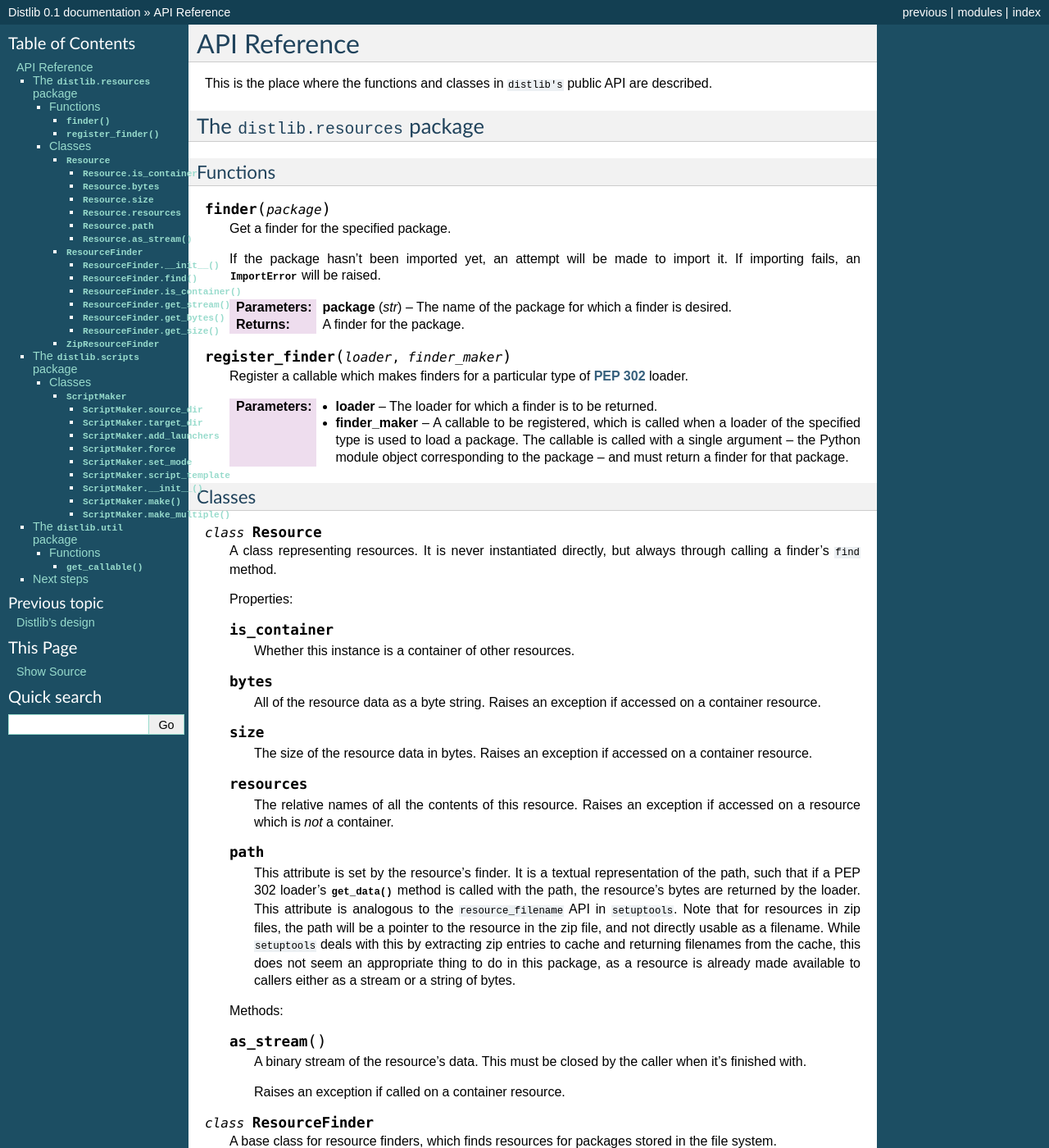
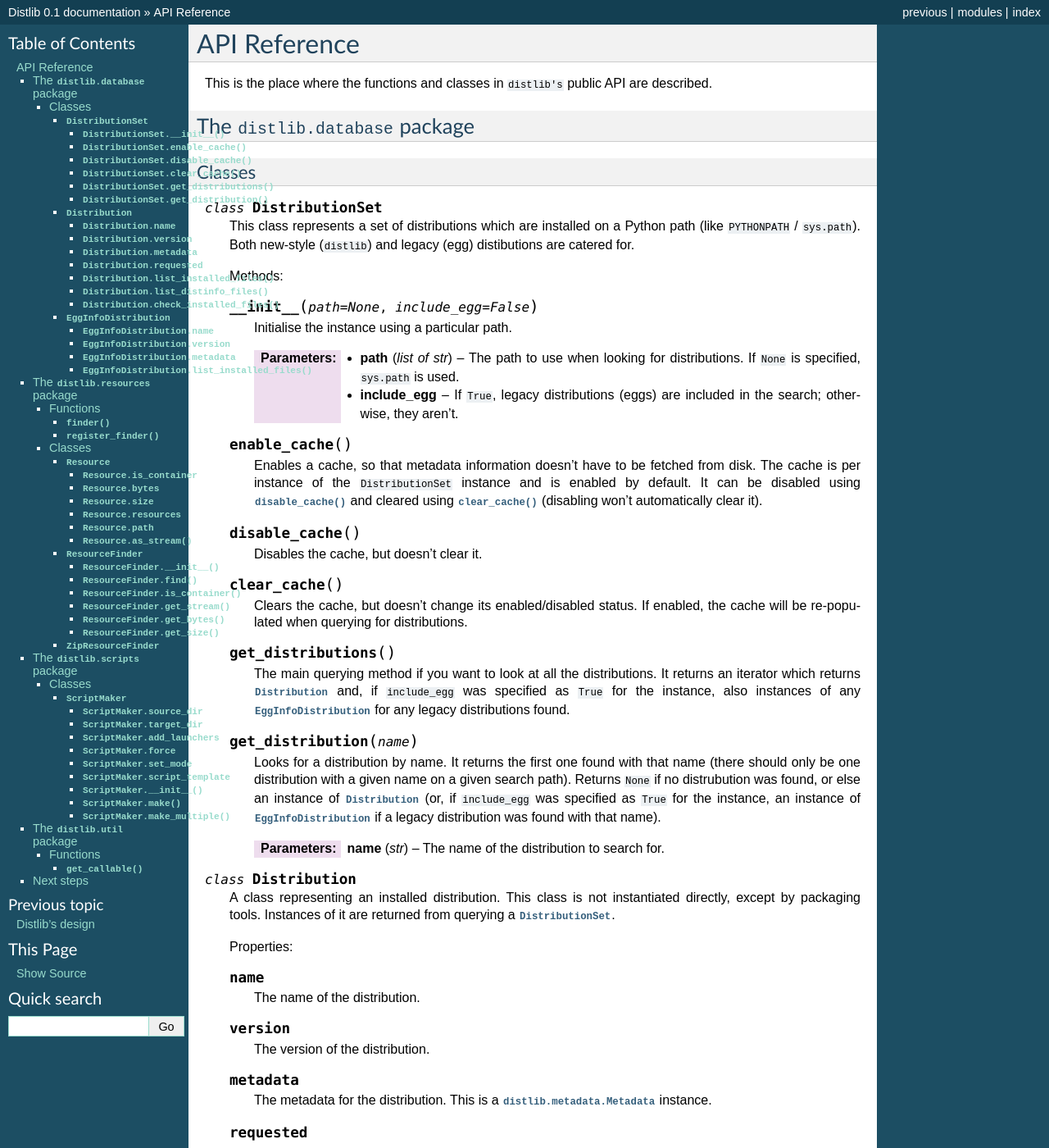
Before and after one commit to dstufft/distlib, a Sphinx documentation site: the page built from docs/reference.rst, in a window 1280 px wide and 1400 px high. Shown: the whole window at 82% size. Built offline with Sphinx 7.4.7, drawn with Linux system fonts in a browser that asks for light colours; formulas are drawn with MathJax 3; comment, search, counter and statistics services are not loaded; some of the changed text lies outside the part shown.

Commit message:
Updated docstring / documentation for database.

```diff
--- a/docs/reference.rst
+++ b/docs/reference.rst
@@ -5,6 +5,170 @@ API Reference
 
 This is the place where the functions and classes in ``distlib's`` public API
 are described.
+
+The ``distlib.database`` package
+--------------------------------
+
+Classes
+^^^^^^^
+
+.. class:: DistributionSet
+
+   This class represents a set of distributions which are installed on a Python
+   path (like ``PYTHONPATH`` / ``sys.path``). Both new-style (``distlib``) and
+   legacy (egg) distibutions are catered for.
+
+   Methods:
+
+   .. method:: __init__(path=None, include_egg=False)
+
+      Initialise the instance using a particular path.
+
+      :param path: The path to use when looking for distributions.
+                   If ``None`` is specified, ``sys.path`` is used.
+      :type path: list of str
+      :param include_egg: If ``True``, legacy distributions (eggs)
+                          are included in the search; otherwise,
+                          they aren't.
+
+   .. method:: enable_cache()
+
+      Enables a cache, so that metadata information doesn't have to be fetched
+      from disk. The cache is per instance of the ``DistributionSet`` instance
+      and is enabled by default. It can be disabled using :meth:`disable_cache`
+      and cleared using :meth:`clear_cache` (disabling won't automatically
+      clear it).
+
+   .. method:: disable_cache()
+
+      Disables the cache, but doesn't clear it.
+
+   .. method:: clear_cache()
+
+      Clears the cache, but doesn't change its enabled/disabled status. If
+      enabled, the cache will be re-populated when querying for distributions.
+
+   .. method:: get_distributions()
+
+      The main querying method if you want to look at all the distributions. It
+      returns an iterator which returns :class:`Distribution` and, if
+      ``include_egg`` was specified as ``True`` for the instance, also
+      instances of any :class:`EggInfoDistribution` for any legacy
+      distributions found.
+
+   .. method:: get_distribution(name)
+
+      Looks for a distribution by name. It returns the first one found with
+      that name (there should only be one distribution with a given name on a
+      given search path). Returns ``None`` if no distrubution was found, or
+      else an instance of :class:`Distribution` (or, if ``include_egg`` was
+      specified as ``True`` for the instance, an instance of
+      :class:`EggInfoDistribution` if a legacy distribution was found with that
+      name).
+
+      :param name: The name of the distribution to search for.
+      :type name: str
+
+
+.. class:: Distribution
+
+   A class representing an installed distribution. This class is not
+   instantiated directly, except by packaging tools. Instances of it
+   are returned from querying a :class:`DistributionSet`.
+
+   Properties:
+
+   .. attribute:: name
+
+      The name of the distribution.
+
+   .. attribute:: version
+
+      The version of the distribution.
+
+   .. attribute:: metadata
+
+      The metadata for the distribution. This is a
+      :class:`distlib.metadata.Metadata` instance.
+
+   .. attribute:: requested
+
+      Whether the distribution was installed by user request (if not, it may
+      have been installed as a dependency of some other distribution).
+
+   Methods:
+
+   .. method:: list_installed_files(local=False)
+
+      Returns an iterator over all of the individual files installed as part of
+      the distribution, including metadata files. The iterator returns tuples
+      of the form (path, hash, size). The list of files is written by the
+      installer to the ``RECORD`` metadata file.
+
+      :param local: If ``True``, the paths returned are local absolute paths
+                    (i.e. with platform-specific directory separators as
+                    indicated by ``os.sep``); otherwise, they are the values
+                    stored in the ``RECORD`` metadata file.
+
+   .. method:: list_distinfo_files(local=False)
+
+      Similar to :meth:`list_installed_files`, but only returns metadata files.
+
+      :param local: As for :meth:`list_installed_files`.
+
+   .. method:: check_installed_files()
+
+      Runs over all the installed files to check that the size and checksum are
+      unchanged from the values in the ``RECORD`` file, written when the
+      distribution was installed. It returns a list of mismatches. If the files
+      in the distribution haven't been corrupted , an empty list will be
+      returned; otherwise, a list of mismatches will be returned.
+
+      :returns: A list which, if non-empty, will contain tuples with the
+                following elements:
+
+                * The path in ``RECORD`` which failed to match.
+                * One of the strings 'exists', 'size' or 'hash' according to
+                  what didn't match (existence is checked first, then size,
+                  then hash).
+                * The expected value of what didn't match (as obtained from
+                  ``RECORD``).
+                * The actual value of what didn't match (as obtained from the
+                  file system).
+
+.. class:: EggInfoDistribution
+
+   Analogous to :class:`Distribution`, but covering legacy distributions. This
+   class is not instantiated directly. Instances of it are returned from
+   querying a :class:`DistributionSet`.
+
+   Properties:
+
+   .. attribute:: name
+
+      The name of the distribution.
+
+   .. attribute:: version
+
+      The version of the distribution.
+
+   .. attribute:: metadata
+
+      The metadata for the distribution. This is a
+      :class:`distlib.metadata.Metadata` instance.
+
+   Methods:
+
+   .. method:: list_installed_files(local=False)
+
+      Returns a list all of the individual files installed as part of
+      the distribution.
+
+      :param local: If ``True``, the paths returned are local absolute paths
+                    (i.e. with platform-specific directory separators as
+                    indicated by ``os.sep``).
+
+
 
 The ``distlib.resources`` package
 ---------------------------------
```
Also changed, not shown: 1 other file.
